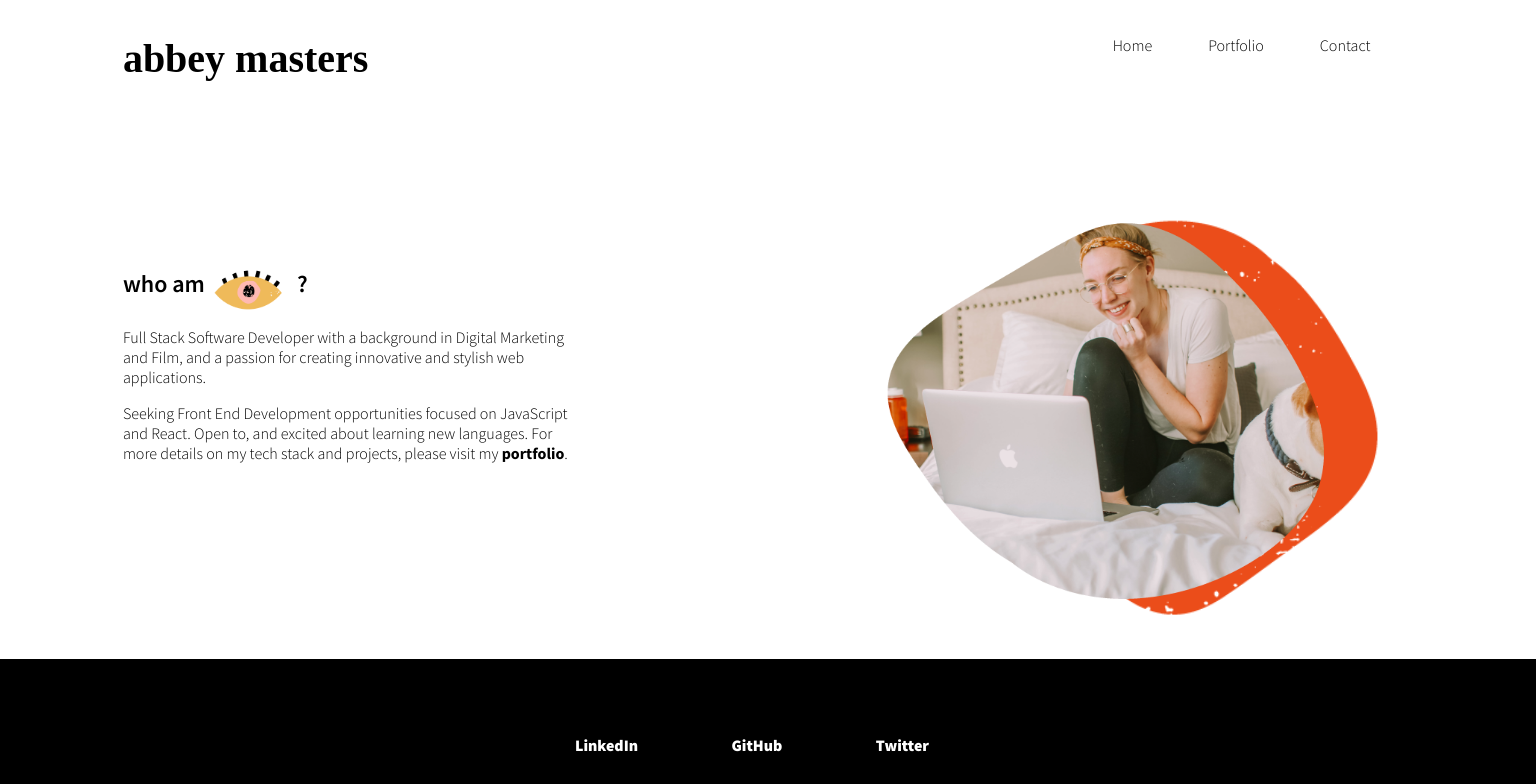
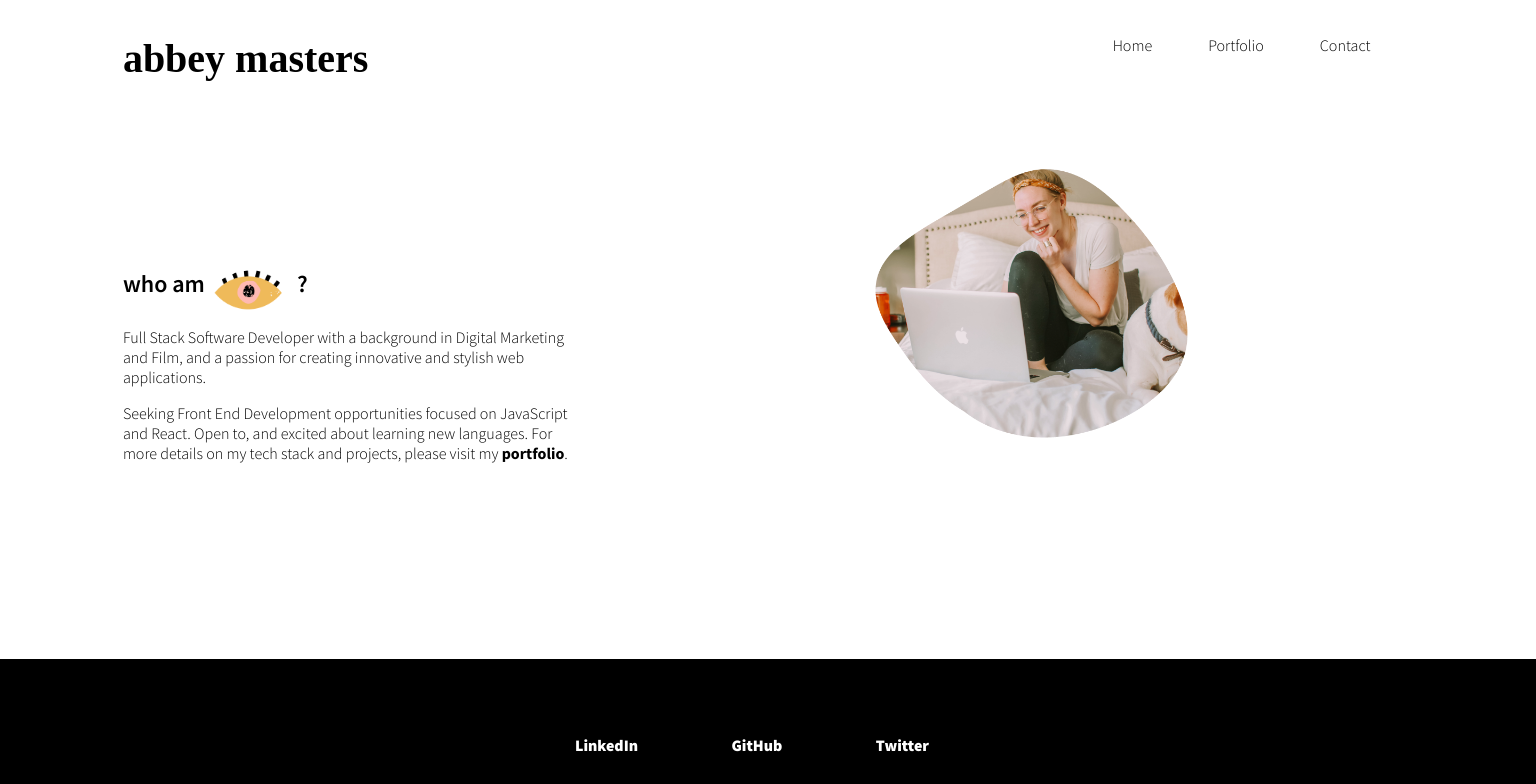
Before and after one commit to abbeymasters/portfolio, a React app: page / in a window 1536 px wide. Shown: the top 784 px of the page. Built offline with nearby package versions, Linux system fonts and the light colour scheme.

Commit message:
fixed responsive images

```diff
--- a/src/components/AboutMe.css
+++ b/src/components/AboutMe.css
@@ -26,7 +26,7 @@
   }
 }
 
-@media screen and (min-width: 750px) and (max-width: 1300px) {
+@media screen and (min-width: 750px) and (max-width: 1400px) {
   .AboutMe {
     margin-right: 0;
 
@@ -55,7 +55,7 @@
   }
 }
 
-@media screen and (min-width: 1300px) {
+@media screen and (min-width: 1375px) {
   .AboutMe {
 
     .imagesSection {
@@ -64,18 +64,13 @@
     }
 
     .firstImage {
-      position: absolute;
-      left: 25%;
-      top: 5%;
-      width: 60%;
-      height: auto;
+      display: none;
     }
 
     .secondImage {
       position: absolute;
       left: 10%;
-      top: 10%;
-      width: 70%;
+      width: 50%;
       height: auto;
     }
   }
```
